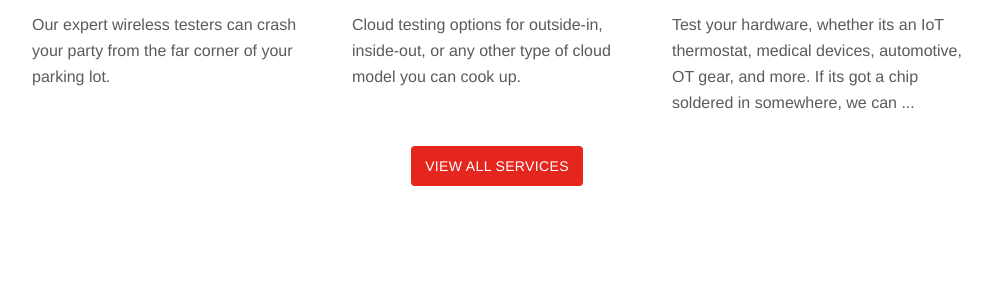
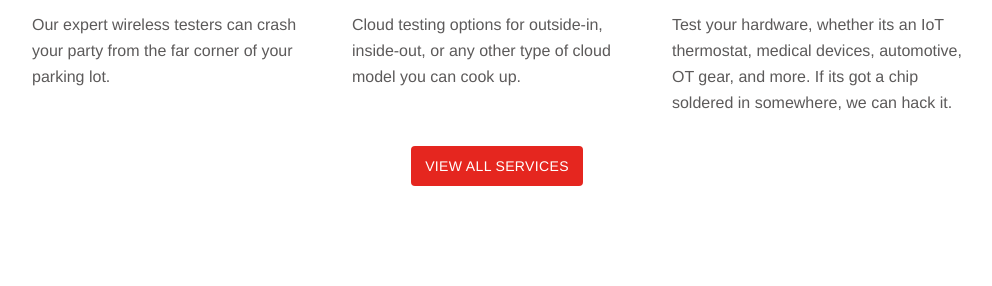
Before and after one commit to strategicdefense/strategicdefense.github.io, a Jekyll site: the page built from index.md, in a window 1280 px wide. Shown: the part 1113-1399 px from the top of the page, without its empty margins (143-1135 px from the left). Built offline with Jekyll 4.4.1, drawn with Linux system fonts in a browser that asks for light colours.

Commit message:
bumping services teaser truncation

```diff
--- a/_layouts/home.html
+++ b/_layouts/home.html
@@ -32,7 +32,7 @@ bodyClass: "page-home"
             <h2 class="service-title">
               <a href="{{ service.url | relative_url }}">{{ service.title }}</a>
             </h2>
-            <p>{{ service.excerpt | markdownify | strip_html | truncate: 150 }}</p>
+            <p>{{ service.excerpt | markdownify | strip_html | truncate: 200 }}</p>
           </div>
         </div>
       </div>
```
Also changed, not shown: 1 other file.
